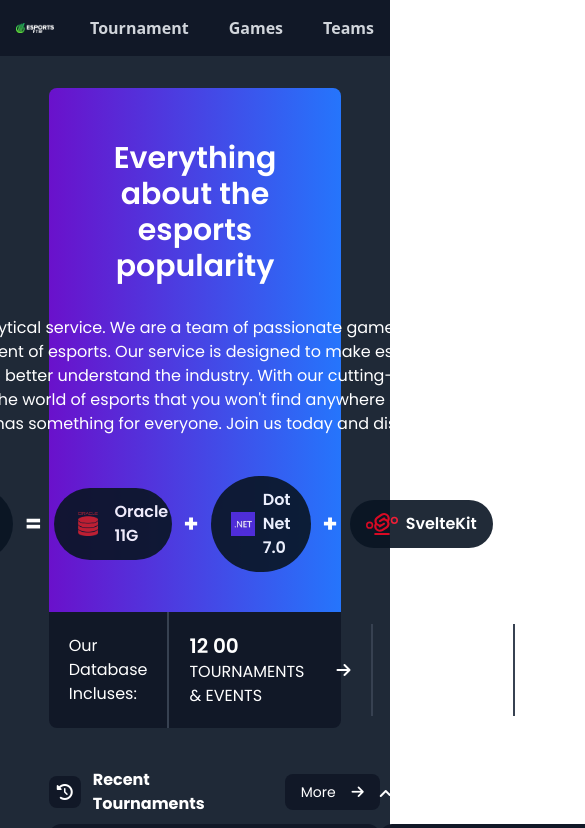
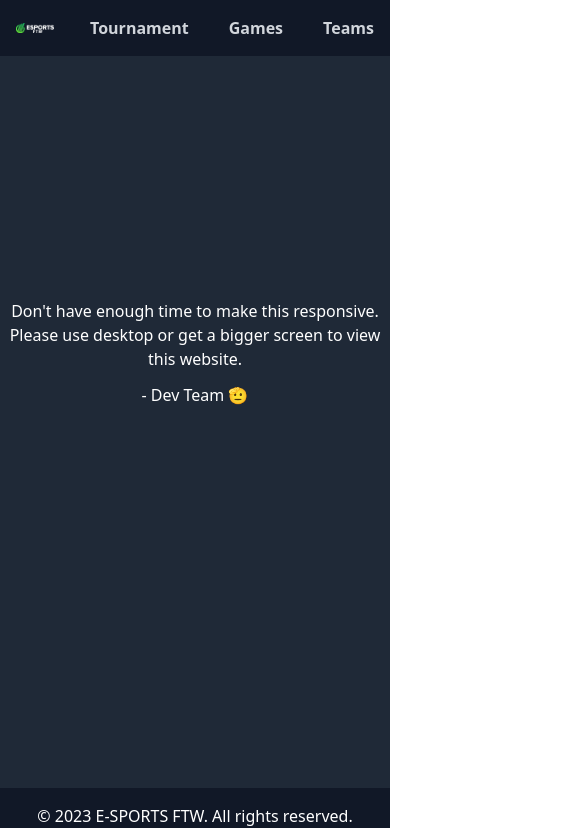
Before and after one commit to b14ck0ps/esports-ftw, a SvelteKit app: page / in a window 390 px wide. Shown: the top 828 px of the page, 585 px wide, since content can reach past the window. Built offline with nearby package versions, Linux system fonts and the light colour scheme.

Commit message:
a nice msz for mobile users

```diff
--- a/src/routes/+layout.svelte
+++ b/src/routes/+layout.svelte
@@ -1,6 +1,28 @@
 <script>
     import "../app.css";
     import logo from "$lib/assets/logo-with-text.png";
+    import { onMount } from "svelte";
+
+    let isEnoughScreenAvailable = true;
+
+    onMount(() => {
+        // Function to check screen resolution
+        function checkScreenResolution() {
+            isEnoughScreenAvailable =
+                window.innerWidth >= 1524 && window.innerHeight >= 800;
+        }
+
+        // Initial check on component mount
+        checkScreenResolution();
+
+        // Listen for window resize and re-check the screen resolution
+        window.addEventListener("resize", checkScreenResolution);
+
+        return () => {
+            // Cleanup: remove event listener on component unmount
+            window.removeEventListener("resize", checkScreenResolution);
+        };
+    });
 </script>
 
 <body class="flex flex-col min-h-screen">
@@ -28,10 +50,20 @@
         </nav>
     </header>
 
-    <main class="flex-grow bg-gray-800 py-8">
-        <!-- Main Content -->
-        <slot />
-    </main>
+    {#if isEnoughScreenAvailable}
+        <main class="flex-grow bg-gray-800 py-8">
+            <!-- Main Content -->
+            <slot />
+        </main>
+    {:else}
+        <div class="flex-grow bg-gray-800 py-8">
+            <p class="text-center text-white mt-[25vh]">
+                Don't have enough time to make this responsive. <br /> Please
+                use desktop or get a bigger screen to view this website.
+                <span class="block mt-3"> - Dev Team 🫡 </span>
+            </p>
+        </div>
+    {/if}
 
     <footer class="bg-gray-900 text-white py-4">
         <!-- Footer -->
```
